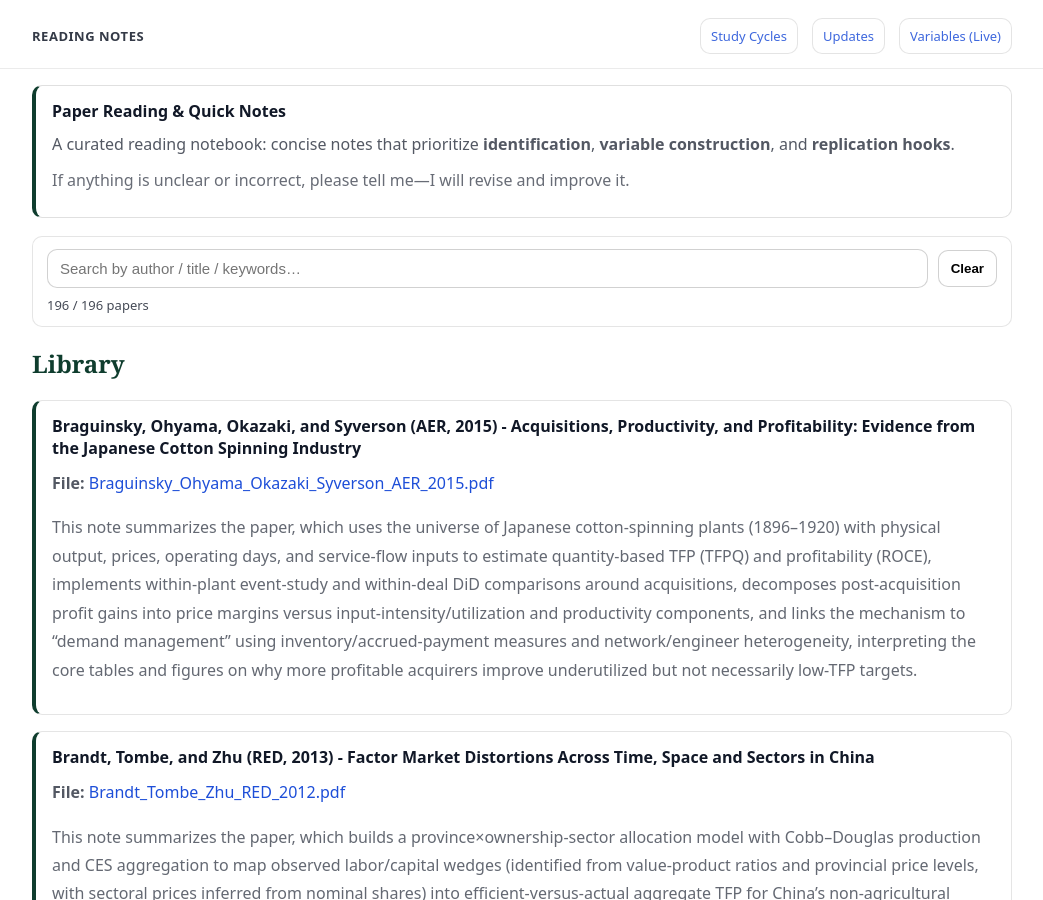
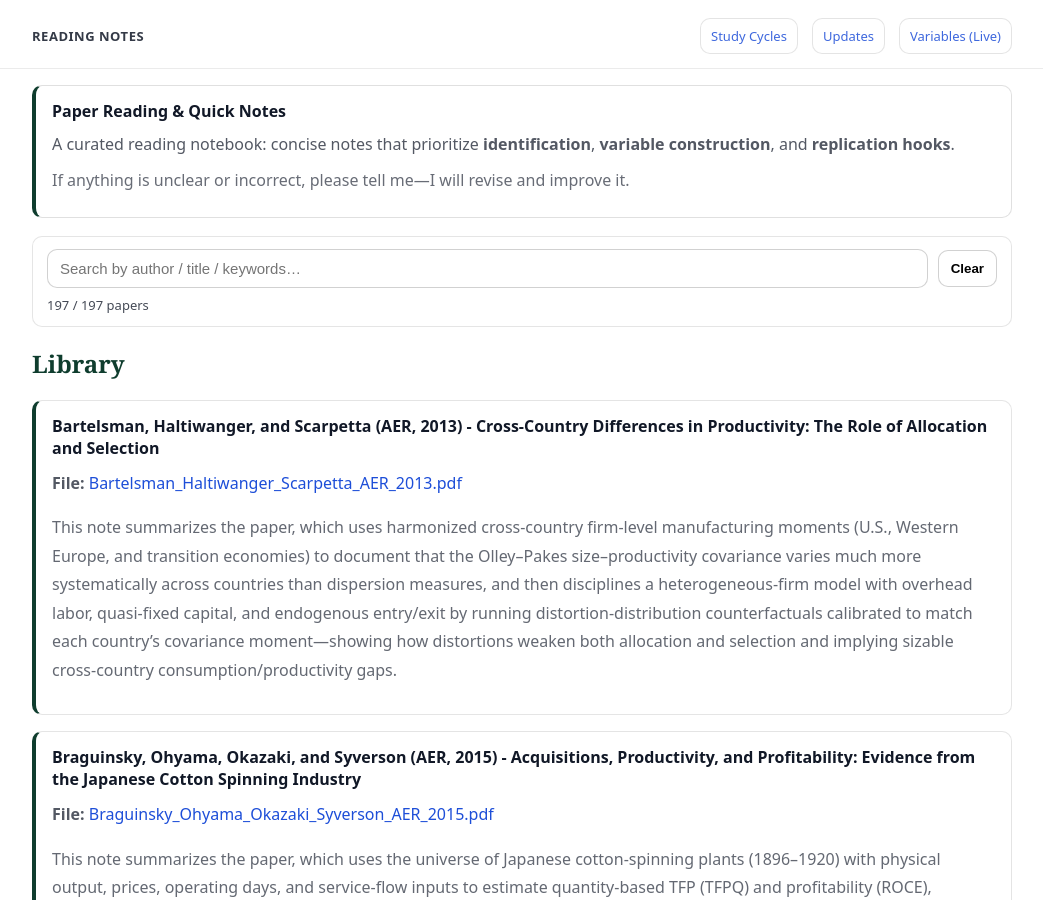
Before and after one commit to yaxinzn/study-archive, a Jekyll site: the page built from reading/index.md, in a window 1280 px wide and 900 px high. Shown: the whole window, without its empty margins (118-1161 px from the left). Built offline with Jekyll 4.4.1, drawn with Linux system fonts in a browser that asks for light colours.

Commit message:
Reading: add/update Bartelsman_Haltiwanger_Scarpetta_AER_2013.pdf

```diff
--- a/_data/reading.yml
+++ b/_data/reading.yml
@@ -1,3 +1,7 @@
+- title: "Bartelsman, Haltiwanger, and Scarpetta (AER, 2013) - Cross-Country Differences in Productivity: The Role of Allocation and Selection"
+  file: "Bartelsman_Haltiwanger_Scarpetta_AER_2013.pdf"
+  desc: "This note summarizes the paper, which uses harmonized cross-country firm-level manufacturing moments (U.S., Western Europe, and transition economies) to document that the Olley–Pakes size–productivity covariance varies much more systematically across countries than dispersion measures, and then disciplines a heterogeneous-firm model with overhead labor, quasi-fixed capital, and endogenous entry/exit by running distortion-distribution counterfactuals calibrated to match each country’s covariance moment—showing how distortions weaken both allocation and selection and implying sizable cross-country consumption/productivity gaps."
+
 - title: "Braguinsky, Ohyama, Okazaki, and Syverson (AER, 2015) - Acquisitions, Productivity, and Profitability: Evidence from the Japanese Cotton Spinning Industry"
   file: "Braguinsky_Ohyama_Okazaki_Syverson_AER_2015.pdf"
   desc: "This note summarizes the paper, which uses the universe of Japanese cotton-spinning plants (1896–1920) with physical output, prices, operating days, and service-flow inputs to estimate quantity-based TFP (TFPQ) and profitability (ROCE), implements within-plant event-study and within-deal DiD comparisons around acquisitions, decomposes post-acquisition profit gains into price margins versus input-intensity/utilization and productivity components, and links the mechanism to “demand management” using inventory/accrued-payment measures and network/engineer heterogeneity, interpreting the core tables and figures on why more profitable acquirers improve underutilized but not necessarily low-TFP targets."
```
Also changed, not shown: 1 other file.
